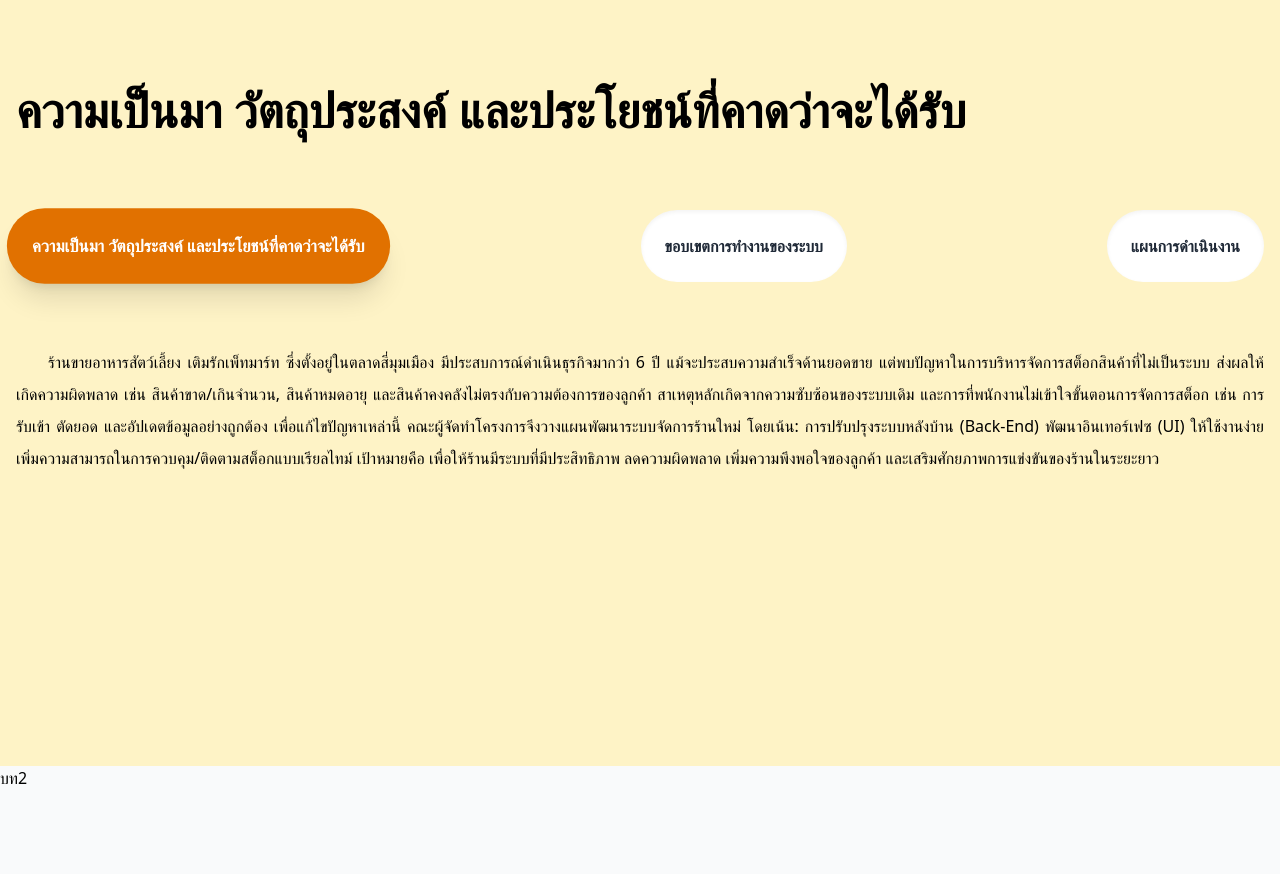
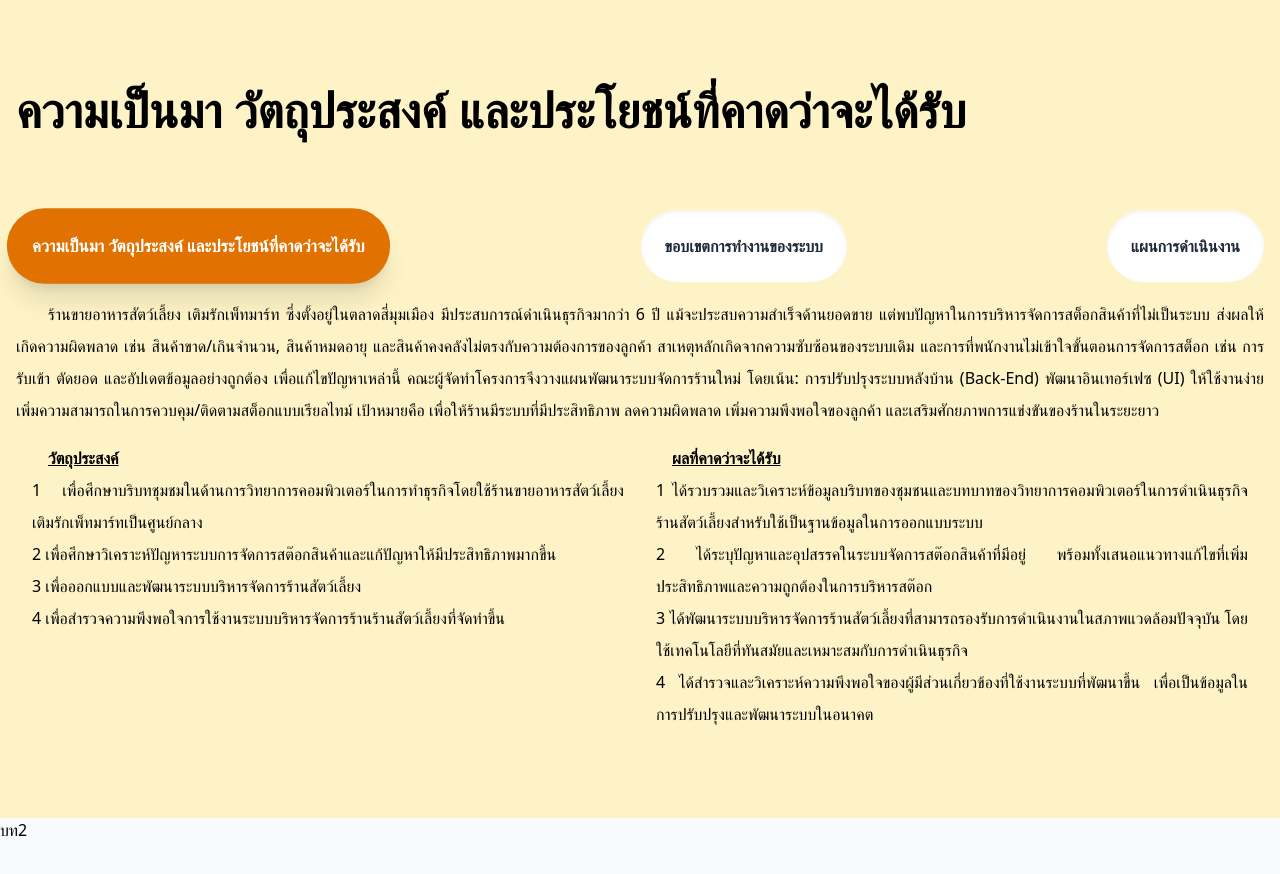
Before and after one commit to Ragiinee/Web_Present, a React (Vite) app: page / in a window 1280 px wide. Shown: the part 1034-1908 px from the top of the page. Built offline with nearby package versions, Linux system fonts and the light colour scheme.

Commit message:
next_scope_work

```diff
--- a/package.json
+++ b/package.json
@@ -14,7 +14,8 @@
     "@tailwindcss/vite": "^4.1.4",
     "flowbite": "^3.1.2",
     "react": "^19.0.0",
-    "react-dom": "^19.0.0"
+    "react-dom": "^19.0.0",
+    "react-google-charts": "^5.2.1"
   },
   "devDependencies": {
     "@eslint/js": "^9.22.0",
--- a/src/Charter_1.jsx
+++ b/src/Charter_1.jsx
@@ -1,18 +1,113 @@
 import { useState } from "react"
+import { Chart } from "react-google-charts"
 
-export function desciption_CH1(Id, desciption_CH1_1, settextDescription) {
-    if (Id == 1) {
-        return (<>
+// Gantt Chart
+const columns = [
+    { type: "string", label: "TaskID" },
+    { type: "string", label: "TaskName" },
+    { type: "string", label: "Resource" },
+    { type: "date", label: "Start Date" },
+    { type: "date", label: "End Date" },
+    { type: "number", label: "Duration" },
+    { type: "number", label: "Percent Complete" },
+    { type: "string", label: "Dependencies" },
+];
 
-        </>)
-    } else if (Id == 2) {
-        return (<>
+const rows = [
+    ["1", "ศึกษาระบบงานละเก็บรวบรวมข้อมูล", "ศึกษาระบบงานและข้อมูลทฤษฎี", new Date(2024, 6), new Date(2024, 8), null, 100, null],
+    ["2", "เสนอหัวข้อระบบขอบเขตของระบบ", "เสนอหัวข้อระบบและขอบเขตของระบบ", new Date(2024, 8), new Date(2024, 9), null, 100, "1"],
+    ["3", "วิเคราะห์และออกแบบระบบ", "วิเคราะห์ระบบและออกแบบ UX, UI", new Date(2024, 9), new Date(2024, 10), null, 100, "2"],
+    ["4", "พัฒนาระบบและการทดสอบระบบ", "พัฒนา ทดสอบ และปรับปรุงแก้ไข", new Date(2024, 11), new Date(2025, 3), null, 100, "3"],
+    ["5", "สรุปผลการพัฒนาและข้อเสนอแนะ", "สรุปผลการพัฒนา", new Date(2024, 11), new Date(2025, 2), null, 100, "3"],
+    ["6", "จัดทำเอกสารคู่มือการใช้งาน", "จัดทำคู่มือการใช้งาน", new Date(2025, 1), new Date(2025, 2), null, 100, "4,5"],
+    ["7", "ส่งมอบชิ้นงาน", "ส่งมอบชิ้นงานให้กลุ่มตัวอย่าง", new Date(2025, 2), new Date(2025, 3), null, 0, "4,6"],
+    ["8", "ประเมินผลชิ้นงาน", "ประเมินผลชิ้นงาน", new Date(2025, 3), new Date(2025, 4), null, 0, "7"],
+    ["9", "จัดทำรูปเล่ม", "จัดทำรูปเล่ม", new Date(2024, 8), new Date(2025, 2), null, 90, "1"],
+];
 
-        </>)
+export const data = [columns, ...rows];
+
+export const options = {
+    height: 500,
+    backgroundColor: { fill: "#fef3c6" }, // ไม่มีพื้นหลัง
+    gantt: {
+        criticalPathEnabled: false,
+        innerGridHorizLine: {
+            stroke: "#fef3c6",
+            strokeWidth: 2,
+        },
+        arrow: {
+            angle: 0,
+            width: 0,
+            color: 'green',
+            radius: 0
+        },
+        innerGridTrack: { fill: "#fef3c6" },
+        innerGridDarkTrack: { fill: "#fef3c6" },
+    },
+};
+// Gantt Chart end
+
+function Introduction() {
+    return (
+        <div className="col-span-1 mx-4">
+            <p className="h-full text-md text-justify indent-8 leading-loose whitespace-normal">
+                ร้านขายอาหารสัตว์เลี้ยง เติมรักเพ็ทมาร์ท ซึ่งตั้งอยู่ในตลาดสี่มุมเมือง มีประสบการณ์ดำเนินธุรกิจมากว่า 6 ปี แม้จะประสบความสำเร็จด้านยอดขาย แต่พบปัญหาในการบริหารจัดการสต็อกสินค้าที่ไม่เป็นระบบ ส่งผลให้เกิดความผิดพลาด เช่น สินค้าขาด/เกินจำนวน, สินค้าหมดอายุ และสินค้าคงคลังไม่ตรงกับความต้องการของลูกค้า
+                สาเหตุหลักเกิดจากความซับซ้อนของระบบเดิม และการที่พนักงานไม่เข้าใจขั้นตอนการจัดการสต็อก เช่น การรับเข้า ตัดยอด และอัปเดตข้อมูลอย่างถูกต้อง
+                เพื่อแก้ไขปัญหาเหล่านี้ คณะผู้จัดทำโครงการจึงวางแผนพัฒนาระบบจัดการร้านใหม่ โดยเน้น:
+                การปรับปรุงระบบหลังบ้าน (Back-End)
+                พัฒนาอินเทอร์เฟซ (UI) ให้ใช้งานง่าย
+                เพิ่มความสามารถในการควบคุม/ติดตามสต็อกแบบเรียลไทม์
+                เป้าหมายคือ เพื่อให้ร้านมีระบบที่มีประสิทธิภาพ ลดความผิดพลาด เพิ่มความพึงพอใจของลูกค้า และเสริมศักยภาพการแข่งขันของร้านในระยะยาว
+            </p>
+            {/* วาง 2 grid วัตถุ + ประโยชน์ */}
+            <div className="md:grid grid-cols-1 grid-cols-2 h-full text-md text-justify leading-loose whitespace-normal">
+                <div className="col-span-1 m-4">
+                    <span className="ml-4 font-semibold underline">วัตถุประสงค์</span>
+                    <ul>1 เพื่อศึกษาบริบทชุมชมในด้านการวิทยาการคอมพิวเตอร์ในการทำธุรกิจโดยใช้ร้านขายอาหารสัตว์เลี้ยงเติมรักเพ็ทมาร์ทเป็นศูนย์กลาง</ul>
+                    <ul>2 เพื่อศึกษาวิเคราะห์ปัญหาระบบการจัดการสต๊อกสินค้าและแก้ปัญหาให้มีประสิทธิภาพมากขึ้น</ul>
+                    <ul>3 เพื่อออกแบบและพัฒนาระบบบริหารจัดการร้านสัตว์เลี้ยง</ul>
+                    <ul>4 เพื่อสำรวจความพึงพอใจการใช้งานระบบบริหารจัดการร้านร้านสัตว์เลี้ยงที่จัดทำขึ้น </ul>
+                </div>
+                <div className="col-span-1 m-4">
+                    <span className="ml-4 font-semibold underline">ผลที่คาดว่าจะได้รับ</span>
+                    <ul>1 ได้รวบรวมและวิเคราะห์ข้อมูลบริบทของชุมชนและบทบาทของวิทยาการคอมพิวเตอร์ในการดำเนินธุรกิจร้านสัตว์เลี้ยงสำหรับใช้เป็นฐานข้อมูลในการออกแบบระบบ</ul>
+                    <ul>2 ได้ระบุปัญหาและอุปสรรคในระบบจัดการสต๊อกสินค้าที่มีอยู่ พร้อมทั้งเสนอแนวทางแก้ไขที่เพิ่มประสิทธิภาพและความถูกต้องในการบริหารสต๊อก</ul>
+                    <ul>3 ได้พัฒนาระบบบริหารจัดการร้านสัตว์เลี้ยงที่สามารถรองรับการดำเนินงานในสภาพแวดล้อมปัจจุบัน โดยใช้เทคโนโลยีที่ทันสมัยและเหมาะสมกับการดำเนินธุรกิจ</ul>
+                    <ul>4 ได้สำรวจและวิเคราะห์ความพึงพอใจของผู้มีส่วนเกี่ยวข้องที่ใช้งานระบบที่พัฒนาขึ้น เพื่อเป็นข้อมูลในการปรับปรุงและพัฒนาระบบในอนาคต </ul>
+                </div>
+            </div>
+        </div>
+    )
+}
+
+export function DesciptionCH1({ Id }) {
+    if (Id === 1) {
+        return (
+            Introduction()
+        );
+    } else if (Id === 2) {
+        return (
+            <div>
+
+            </div>
+        );
+    } else if (Id === 3) {
+        return (
+            <div className="m-4 p-4">
+                <Chart
+                    chartType="Gantt"
+                    width="100%"
+                    height="50%"
+                    data={data}
+                    options={options}
+                />
+            </div>
+        );
     } else {
-        return (<>
-
-        </>)
+        return (
+            Introduction()
+        );
     }
 }
 
@@ -20,46 +115,27 @@ export function desciption_CH1(Id, desciption_CH1_1, settextDescription) {
 export function Layouy_CH1() {
 
     const [showH1, setShowH1] = useState('ความเป็นมา วัตถุประสงค์ และประโยชน์ที่คาดว่าจะได้รับ')
-    const [textDescription, settextDescription] = useState(`
-                                                ร้านขายอาหารสัตว์เลี้ยง เติมรักเพ็ทมาร์ท ซึ่งตั้งอยู่ในตลาดสี่มุมเมือง มีประสบการณ์ดำเนินธุรกิจมากว่า 6 ปี แม้จะประสบความสำเร็จด้านยอดขาย แต่พบปัญหาในการบริหารจัดการสต็อกสินค้าที่ไม่เป็นระบบ ส่งผลให้เกิดความผิดพลาด เช่น สินค้าขาด/เกินจำนวน, สินค้าหมดอายุ และสินค้าคงคลังไม่ตรงกับความต้องการของลูกค้า
-                            สาเหตุหลักเกิดจากความซับซ้อนของระบบเดิม และการที่พนักงานไม่เข้าใจขั้นตอนการจัดการสต็อก เช่น การรับเข้า ตัดยอด และอัปเดตข้อมูลอย่างถูกต้อง
-                            เพื่อแก้ไขปัญหาเหล่านี้ คณะผู้จัดทำโครงการจึงวางแผนพัฒนาระบบจัดการร้านใหม่ โดยเน้น:
-                            การปรับปรุงระบบหลังบ้าน (Back-End)
-                            พัฒนาอินเทอร์เฟซ (UI) ให้ใช้งานง่าย
-                            เพิ่มความสามารถในการควบคุม/ติดตามสต็อกแบบเรียลไทม์
-                            เป้าหมายคือ เพื่อให้ร้านมีระบบที่มีประสิทธิภาพ ลดความผิดพลาด เพิ่มความพึงพอใจของลูกค้า และเสริมศักยภาพการแข่งขันของร้านในระยะยาว
-        `)
+    const [textDescription, settextDescription] = useState(1)
 
     const data_cherter_1 = [
         {
             id_CH1: 1,
             name_CH1: "ความเป็นมา วัตถุประสงค์ และประโยชน์ที่คาดว่าจะได้รับ",
-            desciption_CH1_1: `
-                                        ร้านขายอาหารสัตว์เลี้ยง เติมรักเพ็ทมาร์ท ซึ่งตั้งอยู่ในตลาดสี่มุมเมือง มีประสบการณ์ดำเนินธุรกิจมากว่า 6 ปี แม้จะประสบความสำเร็จด้านยอดขาย แต่พบปัญหาในการบริหารจัดการสต็อกสินค้าที่ไม่เป็นระบบ ส่งผลให้เกิดความผิดพลาด เช่น สินค้าขาด/เกินจำนวน, สินค้าหมดอายุ และสินค้าคงคลังไม่ตรงกับความต้องการของลูกค้า
-                            สาเหตุหลักเกิดจากความซับซ้อนของระบบเดิม และการที่พนักงานไม่เข้าใจขั้นตอนการจัดการสต็อก เช่น การรับเข้า ตัดยอด และอัปเดตข้อมูลอย่างถูกต้อง
-                            เพื่อแก้ไขปัญหาเหล่านี้ คณะผู้จัดทำโครงการจึงวางแผนพัฒนาระบบจัดการร้านใหม่ โดยเน้น:
-                            การปรับปรุงระบบหลังบ้าน (Back-End)
-                            พัฒนาอินเทอร์เฟซ (UI) ให้ใช้งานง่าย
-                            เพิ่มความสามารถในการควบคุม/ติดตามสต็อกแบบเรียลไทม์
-                            เป้าหมายคือ เพื่อให้ร้านมีระบบที่มีประสิทธิภาพ ลดความผิดพลาด เพิ่มความพึงพอใจของลูกค้า และเสริมศักยภาพการแข่งขันของร้านในระยะยาว
-            `
         },
         {
             id_CH1: 2,
             name_CH1: "ขอบเขตการทำงานของระบบ",
-            desciption_CH1_1: ""
         },
         {
             id_CH1: 3,
             name_CH1: "แผนการดำเนินงาน",
-            desciption_CH1_1: ""
         }
     ]
 
     return (
-        <div className="bg-amber-100 pb-18 w-full h-full md:h-[800px]">
+        <div className="bg-amber-100 pb-18 w-full h-full">
             <div className="flex-warp justify-between items-center mx-auto pt-36 md:pt-30 max-w-screen-xl">
-                <h1 className="mx-4 font-black text-5xl">{showH1} </h1>
+                <h1 className="mx-4 font-black text-5xl">{showH1}</h1>
                 <div className="md:flex flex-row justify-between items-center mt-15">
                     {
                         data_cherter_1.map((item, index) => {
@@ -69,31 +145,29 @@ export function Layouy_CH1() {
                             return (
                                 <button
                                     key={index}
-                                    onClick={() => { setShowH1(item.name_CH1); settextDescription(item.desciption_CH1_1) }}//เดี๋นวสร้างเป็นฟังก์ชันอกงาน
+                                    onClick={() => { setShowH1(item.name_CH1); settextDescription(item) }} // เมื่อกดจะ set ข้อความ
                                     className={`px-6 py-6 rounded-full cursor-pointer transition-all duration-300 font-bold m-4
-                                        ${isActive
+                                    ${isActive
                                             ? "bg-amber-600 text-white shadow-xl scale-105"
                                             : "bg-white text-gray-800 hover:bg-amber-400 hover:text-white shadow-inner"}`}
                                 >
                                     {item.name_CH1}
                                 </button>
                             )
-
                         })
                     }
                 </div>
 
-                <div className="grid grid-cols-1 my-12">
-                    <div className="col-span-1 mx-4">
-                        <p className="h-full text-md text-justify indent-8 leading-loose whitespace-normal">
-                            {textDescription}
-                        </p>
-                        {/* วาง 2 grid วัตถุ + ประโยชน์ */}
-                    </div>
-                </div>
+                {/* คำนวณแสดง DesciptionsCH1 ที่ถูกเลือก */}
+                {textDescription && (
+                    <DesciptionCH1
+                        Id={textDescription.id_CH1}
+                        desciption_CH1_1={textDescription.desciption_CH1_1}
+                    />
+                )}
             </div>
         </div>
-    )
+    );
 }
 
 
--- a/src/output.css
+++ b/src/output.css
@@ -319,6 +319,9 @@
   .mr-1 {
     margin-right: calc(var(--spacing) * 1);
   }
+  .mr-2 {
+    margin-right: calc(var(--spacing) * 2);
+  }
   .mb-2 {
     margin-bottom: calc(var(--spacing) * 2);
   }
@@ -469,6 +472,9 @@
   }
   .grid-cols-1 {
     grid-template-columns: repeat(1, minmax(0, 1fr));
+  }
+  .grid-cols-2 {
+    grid-template-columns: repeat(2, minmax(0, 1fr));
   }
   .flex-col {
     flex-direction: column;
@@ -954,6 +960,11 @@
       display: flex;
     }
   }
+  .md\:grid {
+    @media (width >= 48rem) {
+      display: grid;
+    }
+  }
   .md\:hidden {
     @media (width >= 48rem) {
       display: none;
```
Also changed, not shown: 1 other file (tests, documents, lock files or other folders).
